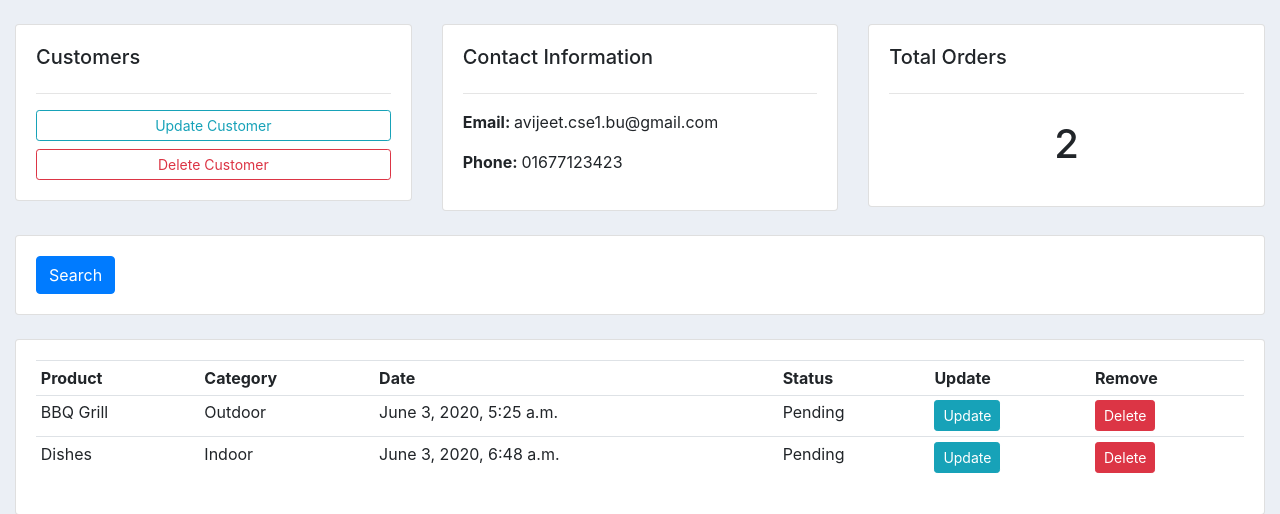
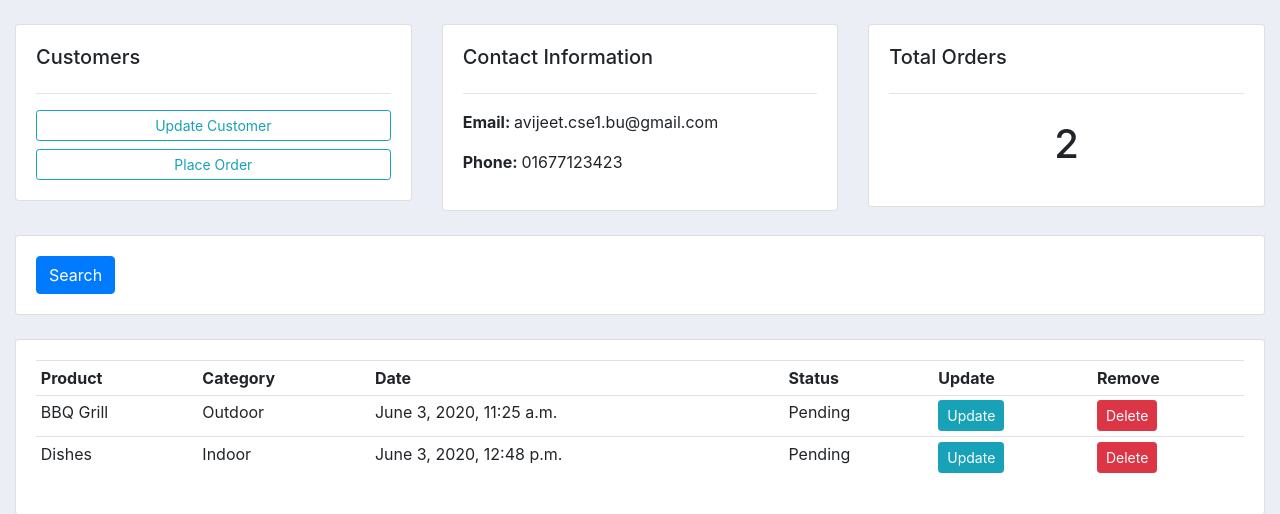
Before and after one commit to Avijeet2016/Customer-Management-Tool, a Django app: page /customer/1 in a window 1280 px wide. Shown: the part 56-570 px from the top of the page. Run offline with Django 3.2, Linux system fonts and the light colour scheme; data comes from the database, SQL or seed files in the repository; both versions use the stored data as it was after the commit; some libraries are stand-ins or nearby versions.

Commit message:
CRUD, inlineformset done successfully!

```diff
--- a/accounts/models.py
+++ b/accounts/models.py
@@ -44,3 +44,6 @@ class Order(models.Model):
     product = models.ForeignKey(Product, null=True, on_delete=models.SET_NULL)
     date_created = models.DateTimeField(auto_now_add=True, null=True)
     status = models.CharField(max_length=200, null=True, choices=STATUS)
+
+    def __str__(self):
+        return self.product.name
--- a/accounts/urls.py
+++ b/accounts/urls.py
@@ -1,9 +1,11 @@
 from django.urls import path
-from .views import home, products, customer
+from .views import home, products, customer, create_order, update_order, delete_order
 
 urlpatterns = [
     path('', home, name='home'),
     path('products', products, name='products'),
     path('customer/<int:id>', customer, name='customer'),
-
+    path('create/order/<int:id>', create_order, name='create-order'),
+    path('update/order/<int:id>', update_order, name='update-order'),
+    path('delete/order/<int:id>', delete_order, name='delete-order'),
 ]
--- a/accounts/views.py
+++ b/accounts/views.py
@@ -1,6 +1,7 @@
-from django.shortcuts import render
+from django.shortcuts import render, redirect
 from .models import Product, Customer, Order
-
+from .forms import OrderForm
+from django.forms import inlineformset_factory
 
 def home(request):
     orders = Order.objects.all()
@@ -38,3 +39,38 @@ def customer(request, id):
         'total_order': total_order,
     }
     return render(request, 'accounts/customer.html', context)
+
+
+def create_order(request, id):
+    OrderFormSet = inlineformset_factory(Customer, Order, fields=('product', 'status'), extra=10)
+    customer = Customer.objects.get(id=id)
+    formset = OrderFormSet(queryset=Order.objects.none(), instance=customer)
+    #form = OrderForm(initial={'customer': customer})
+    if request.method == 'POST':
+        formset = OrderFormSet(request.POST, instance=customer)
+        if formset.is_valid():
+            formset.save()
+            return redirect('/')
+    context = {'formset': formset, }
+    return render(request, 'accounts/order_form.html', context)
+
+
+def update_order(request, id):
+    order = Order.objects.get(id=id)
+    form = OrderForm(instance=order)
+    if request.method == "POST":
+        form = OrderForm(request.POST or None, instance=order)
+        if form.is_valid():
+            form.save()
+            return redirect('/')
+    context = {'form': form, }
+    return render(request, 'accounts/order_form.html', context)
+
+
+def delete_order(request, id):
+    order = Order.objects.get(id=id)
+    if request.method == "POST":
+        order.delete()
+        return redirect('/')
+    context = {'item': order, }
+    return render(request, 'accounts/delete_order.html', context)
--- a/cmt/settings.py
+++ b/cmt/settings.py
@@ -107,7 +107,7 @@ AUTH_PASSWORD_VALIDATORS = [
 
 LANGUAGE_CODE = 'en-us'
 
-TIME_ZONE = 'UTC'
+TIME_ZONE = 'Asia/Dhaka'
 
 USE_I18N = True
 
--- a/templates/accounts/customer.html
+++ b/templates/accounts/customer.html
@@ -8,7 +8,7 @@
         <div class="card card-body">
             <h5>Customers</h5><hr>
             <a href="#" class="btn btn-outline-info btn-sm btn-block">Update Customer</a>
-            <a href="#" class="btn btn-outline-danger btn-sm btn-block">Delete Customer</a>
+            <a href="{% url 'create-order' customer.id %}" class="btn btn-outline-info btn-sm btn-block">Place Order</a>
         </div>
     </div>
     <div class="col-md">
@@ -53,8 +53,8 @@
                         <td>{{ order.product.category }}</td>
                         <td>{{ order.date_created }}</td>
                         <td>{{ order.status }}</td>
-                        <td><a href="#" class="btn btn-sm btn-info">Update</a></td>
-                        <td><a href="#" class="btn btn-sm btn-danger">Delete</a></td>
+                        <td><a class="btn btn-sm btn-info" href="{% url 'update-order' order.id %}">Update</a></td>
+                        <td><a class="btn btn-sm btn-danger" href="{% url 'delete-order' order.id %}">Delete</a></td>
                     </tr>
                 {% endfor %}
             </table>
--- a/templates/accounts/dashboard.html
+++ b/templates/accounts/dashboard.html
@@ -28,7 +28,7 @@
     <div class="col-md-7">
         <h5>LAST 5 ORDERS</h5><hr>
         <div class="card card-body">
-            <a href="#" class="btn btn-primary btn-sm btn-block">Create Order</a>
+
             <table class="table table-sm">
                 <tr>
                     <th>Product</th>
@@ -42,8 +42,8 @@
                         <td>{{ order.product }}</td>
                         <td>{{ order.date_created }}</td>
                         <td>{{ order.status }}</td>
-                        <td><a class="btn btn-sm btn-info" href="#">Update</a></td>
-                        <td><a class="btn btn-sm btn-danger" href="#">Delete</a></td>
+                        <td><a class="btn btn-sm btn-info" href="{% url 'update-order' order.id %}">Update</a></td>
+                        <td><a class="btn btn-sm btn-danger" href="{% url 'delete-order' order.id %}">Delete</a></td>
                     </tr>
                 {% endfor %}
             </table>
--- a/templates/navbar.html
+++ b/templates/navbar.html
@@ -1,5 +1,5 @@
 <nav class="navbar navbar-expand-lg navbar-dark bg-dark">
-    <a class="navbar-brand" href="#">CMT</a>
+    <a class="navbar-brand" href="{% url 'home' %}">CMT</a>
     <button class="navbar-toggler" type="button" data-toggle="collapse" data-target="#navbarNav" aria-controls="navbarNav" aria-expanded="false" aria-label="Toggle navigation">
       <span class="navbar-toggler-icon"></span>
     </button>
```
Also changed, not shown: accounts/forms.py (added, +8 -0 lines), templates/accounts/delete_order.html (added, +20 -0 lines), templates/accounts/order_form.html (added, +19 -0 lines), db.sqlite3.
